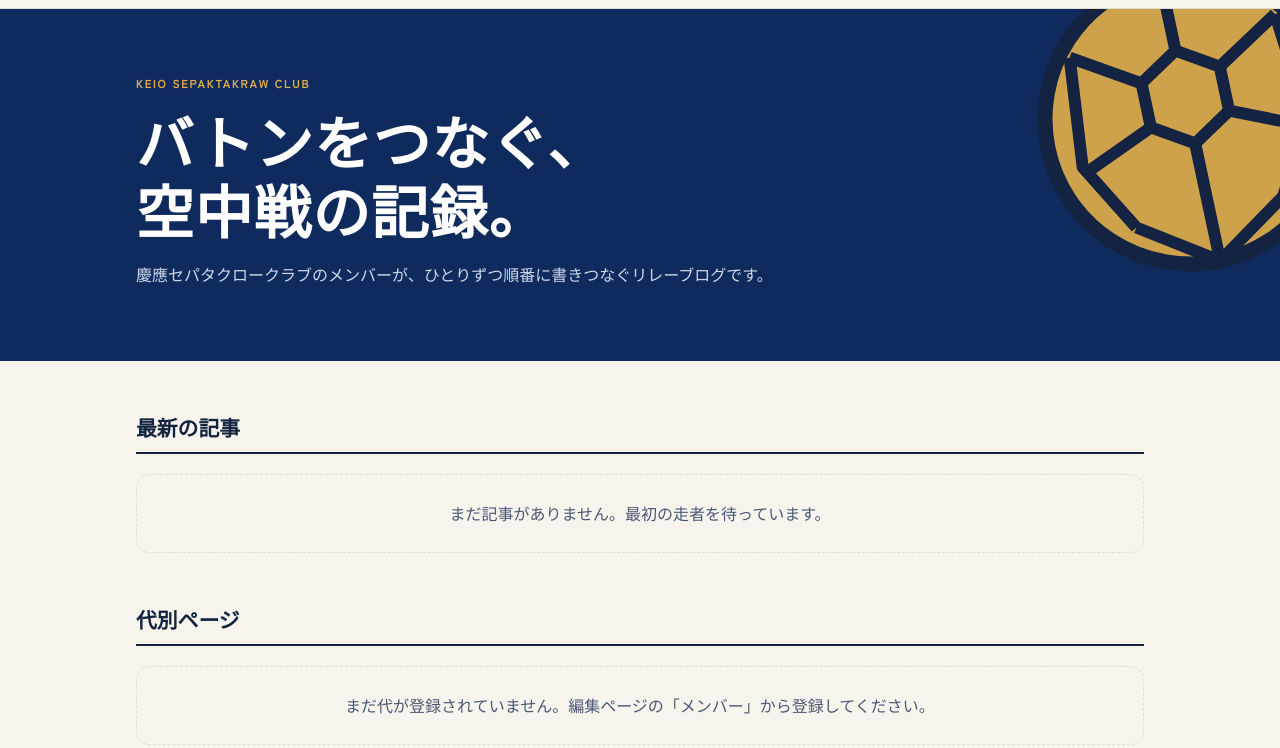
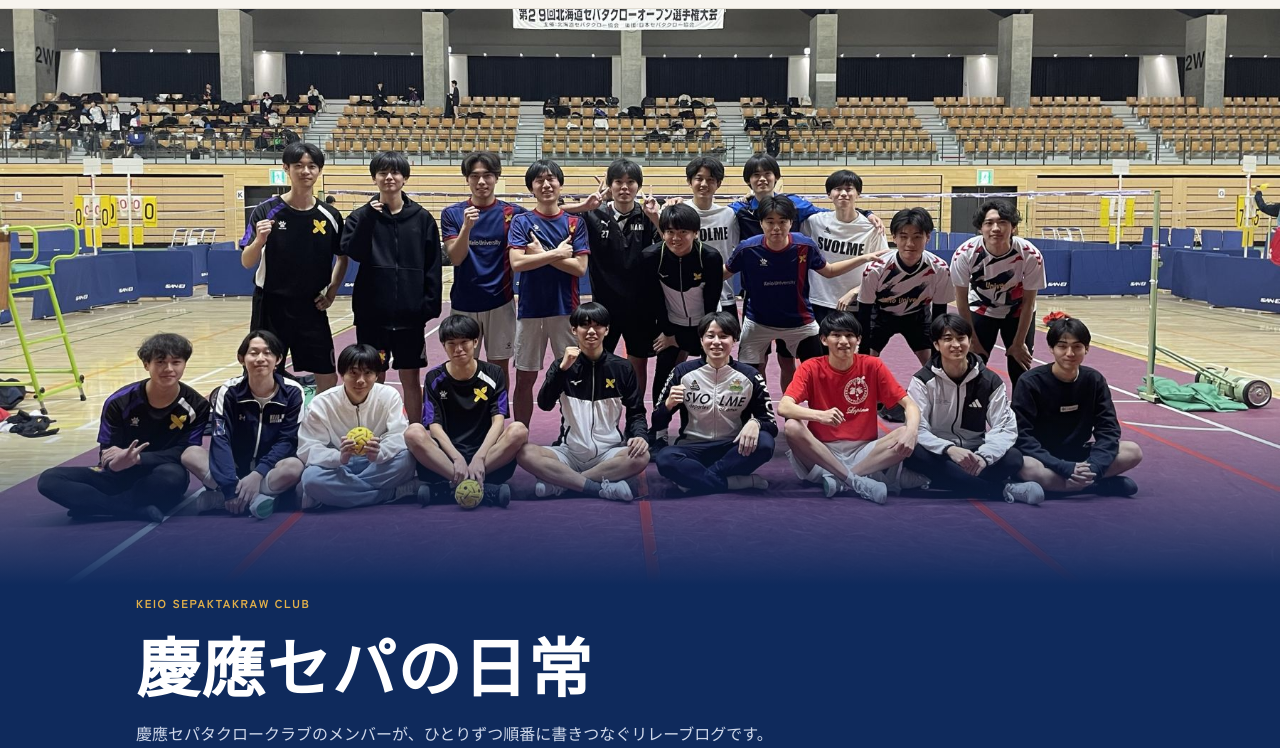
Before and after one commit to keiosepaktakrawclub/keio-sepak-blog, an Eleventy site: page src/index.njk in a window 1280 px wide. Shown: the part 52-800 px from the top of the page. Built offline with nearby package versions, Linux system fonts and the light colour scheme; Eleventy itself is replaced by a stand-in of ours; files that its build step writes are made by us from their sources.

Commit message:
トップを「慶應セパの日常」に変更し、集合写真をメインビジュアルに
Co-Authored-By: Claude Opus 5.5 <noreply@anthropic.com>
Claude-Session: https://claude.ai/code/session_01U75aFRqv8WxUySKQD5xVhi

```diff
--- a/src/css/style.css
+++ b/src/css/style.css
@@ -47,13 +47,13 @@ img { max-width: 100%; }
 .nav a[aria-current] { background: var(--ink); color: var(--paper); }
 
 /* hero */
-.hero { background: var(--navy); color: #fff; overflow: hidden; position: relative; }
-@media (prefers-color-scheme: dark) { :root:not([data-theme="light"]) .hero { background: #0a1f47; } }
-.hero::after { content: ""; position: absolute; right: -70px; top: -50px; width: 320px; height: 320px; background: url("../images/ball.svg") center / contain no-repeat; opacity: .9; transform: rotate(-12deg); }
-@media (max-width: 520px) { .hero::after { width: 200px; height: 200px; right: -60px; top: -40px; opacity: .35; } }
-.hero-in { padding: 64px 16px 72px; position: relative; z-index: 1; }
+.hero { --hero-bg: var(--navy); background: var(--hero-bg); color: #fff; overflow: hidden; position: relative; }
+@media (prefers-color-scheme: dark) { :root:not([data-theme="light"]) .hero { --hero-bg: #0a1f47; } }
+.hero-photo { aspect-ratio: 16 / 9; max-height: 72vh; width: 100%; background: url("../images/hero.jpg") center 60% / cover no-repeat; position: relative; }
+.hero-photo::after { content: ""; position: absolute; inset: auto 0 0 0; height: 30%; background: linear-gradient(180deg, transparent, var(--hero-bg)); }
+.hero-in { padding: 8px 16px 56px; position: relative; z-index: 1; }
 .hero .kicker { color: var(--rattan); }
-.hero h1 { font-family: var(--display); font-weight: 900; font-size: clamp(2rem, 7vw, 3.6rem); line-height: 1.2; margin: 12px 0 16px; letter-spacing: .02em; }
+.hero h1 { font-family: var(--display); font-weight: 900; font-size: clamp(2.2rem, 8vw, 4rem); line-height: 1.2; margin: 12px 0 16px; letter-spacing: .02em; }
 .hero .lead { color: #cfd8ea; margin: 0; }
 
 /* baton */
--- a/src/index.njk
+++ b/src/index.njk
@@ -5,9 +5,10 @@ layout: base.njk
 {% set cur = members | member(rs.current) %}
 {% set nxt = members | member(rs.next) %}
 <section class="hero">
+  <div class="hero-photo" role="img" aria-label="慶應セパタクロークラブの集合写真"></div>
   <div class="wrap hero-in">
     <p class="kicker">KEIO SEPAKTAKRAW CLUB</p>
-    <h1>バトンをつなぐ、<br>空中戦の記録。</h1>
+    <h1>慶應セパの日常</h1>
     <p class="lead">慶應セパタクロークラブのメンバーが、ひとりずつ順番に書きつなぐリレーブログです。</p>
   </div>
 </section>
```
Also changed, not shown: src/images/hero.jpg (added).
